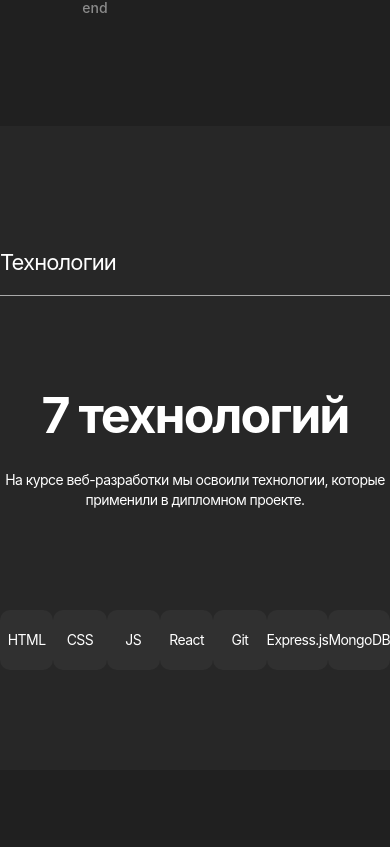
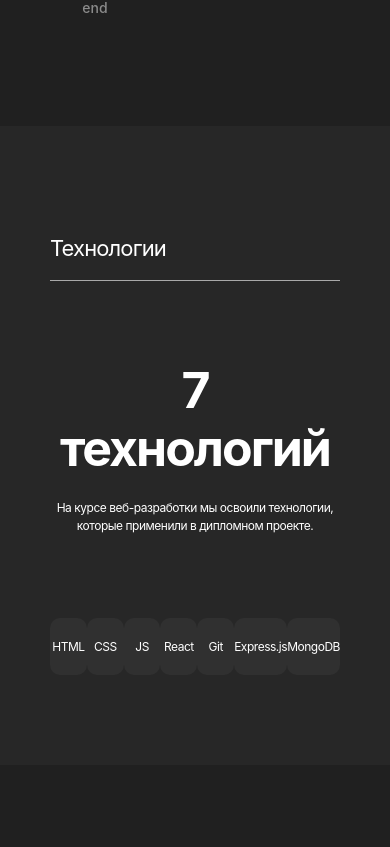
Before and after one commit to SleepyDoo/movies-explorer-frontend, a React (Create React App) app: page / in a window 390 px wide. Shown: the part 1677-2524 px from the top of the page. Built offline with nearby package versions, Linux system fonts and the light colour scheme.

Commit message:
added techs adaptive

```diff
--- a/src/components/Main/Main.css
+++ b/src/components/Main/Main.css
@@ -1,6 +1,6 @@
 .main__heading-container {
     border-bottom: 1px solid rgba(255, 255, 255, .6);
-    margin: 23px auto 0;
+    margin: 0 auto;
 }
 
 .main__subheading {
@@ -11,9 +11,6 @@
 }
 
 @media screen and (max-width: 320px) {
-    .main__heading-container {
-        margin: 28px auto 0;
-    }
 
     .main__subheading {
         font-size: 18px;
--- a/src/components/Main/Techs/Techs.css
+++ b/src/components/Main/Techs/Techs.css
@@ -1,7 +1,7 @@
 .techs {
     background-color: rgba(39, 39, 39, 1);
-    width: 100%;
-    padding-top: 100px;
+    max-width: 100%;
+    padding: 100px 70px 100px 70px;
 }
 
 .techs__subheading {
@@ -23,8 +23,7 @@
     display: flex;
     max-width: 690px;
     height: max-content;
-    margin: 100px auto 0 auto;
-    padding-bottom: 100px;
+    margin: 100px auto 0;
     justify-content: space-between;
 }
 
@@ -44,3 +43,34 @@
     margin: auto auto;
     padding: 0;
 }
+
+@media screen and (max-width: 768px) {
+
+    .techs {
+        padding: 90px 50px 90px 50px;
+    }
+
+    .techs__subheading {
+        margin: 80px 0 22px 0;
+    }
+
+    .techs__paragraph {
+        font-size: 12px;
+        line-height: 18px;
+    }
+
+    .techs__container {
+        margin-top: 83px;
+    }
+
+    .techs__card {
+        width: 84px;
+        height: 57px;
+    }
+
+    .techs__card-name {
+        font-size: 12px;
+        line-height: 15px;
+    }
+
+}
```
